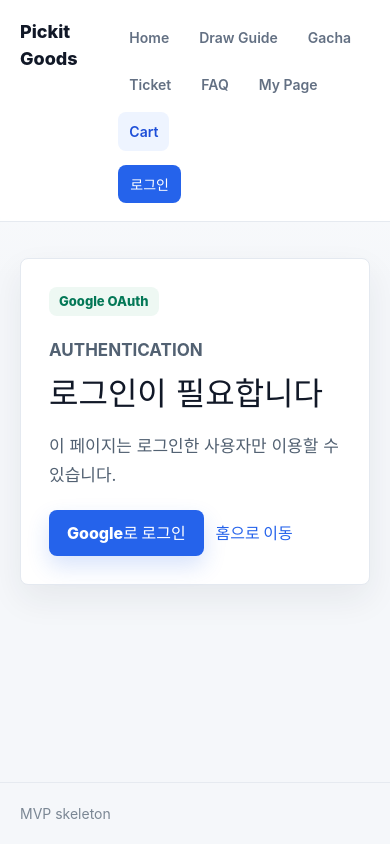
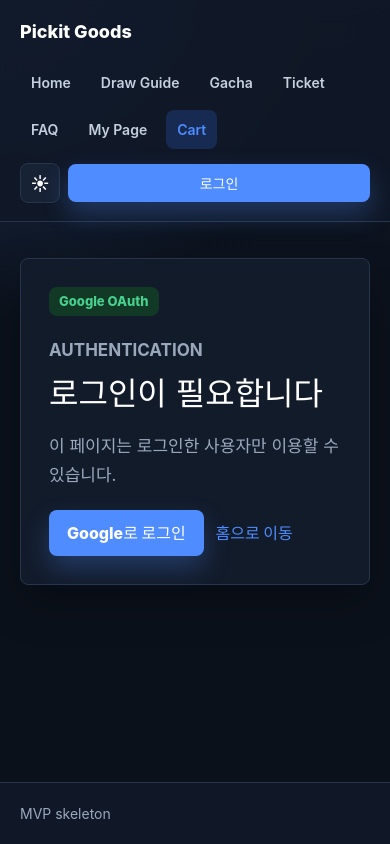
Before and after one commit to yuhyeon99/pickit-goods, a React (Vite) app: page /cart in a window 390 px wide. Built offline with nearby package versions, Linux system fonts and the light colour scheme; no server answers.

Commit message:
style: 다크 테마와 반응형 UI 기준 적용

```diff
--- a/src/app/providers/AppProviders.tsx
+++ b/src/app/providers/AppProviders.tsx
@@ -1,13 +1,16 @@
 import { QueryClient, QueryClientProvider } from '@tanstack/react-query';
 import type { PropsWithChildren } from 'react';
 import { AuthProvider } from '../../shared/model/auth/AuthProvider';
+import { ThemeProvider } from '../../shared/model/theme/ThemeProvider';
 
 const queryClient = new QueryClient();
 
 export function AppProviders({ children }: PropsWithChildren) {
   return (
     <QueryClientProvider client={queryClient}>
-      <AuthProvider>{children}</AuthProvider>
+      <ThemeProvider>
+        <AuthProvider>{children}</AuthProvider>
+      </ThemeProvider>
     </QueryClientProvider>
   );
 }
--- /dev/null
+++ b/src/shared/model/theme/ThemeProvider.tsx
@@ -0,0 +1,35 @@
+import type { PropsWithChildren } from 'react';
+import { useEffect, useMemo, useState } from 'react';
+import { ThemeContext } from './themeContext';
+import type { ThemeMode } from './types';
+
+const themeStorageKey = 'pickit-goods-theme';
+
+function readStoredTheme(): ThemeMode {
+  if (typeof window === 'undefined') {
+    return 'dark';
+  }
+
+  const storedTheme = window.localStorage.getItem(themeStorageKey);
+
+  return storedTheme === 'light' || storedTheme === 'dark' ? storedTheme : 'dark';
+}
+
+export function ThemeProvider({ children }: PropsWithChildren) {
+  const [theme, setTheme] = useState<ThemeMode>(readStoredTheme);
+
+  useEffect(() => {
+    document.documentElement.dataset.theme = theme;
+    window.localStorage.setItem(themeStorageKey, theme);
+  }, [theme]);
+
+  const value = useMemo(
+    () => ({
+      theme,
+      toggleTheme: () => setTheme((currentTheme) => (currentTheme === 'dark' ? 'light' : 'dark')),
+    }),
+    [theme],
+  );
+
+  return <ThemeContext.Provider value={value}>{children}</ThemeContext.Provider>;
+}
--- /dev/null
+++ b/src/shared/model/theme/themeContext.ts
@@ -0,0 +1,4 @@
+import { createContext } from 'react';
+import type { ThemeContextValue } from './types';
+
+export const ThemeContext = createContext<ThemeContextValue | null>(null);
--- /dev/null
+++ b/src/shared/model/theme/types.ts
@@ -0,0 +1,6 @@
+export type ThemeMode = 'light' | 'dark';
+
+export type ThemeContextValue = {
+  theme: ThemeMode;
+  toggleTheme: () => void;
+};
--- /dev/null
+++ b/src/shared/model/theme/useTheme.ts
@@ -0,0 +1,12 @@
+import { useContext } from 'react';
+import { ThemeContext } from './themeContext';
+
+export function useTheme() {
+  const context = useContext(ThemeContext);
+
+  if (!context) {
+    throw new Error('useTheme must be used within ThemeProvider');
+  }
+
+  return context;
+}
--- a/src/styles.css
+++ b/src/styles.css
@@ -1,8 +1,29 @@
 @import 'tailwindcss';
 
 :root {
-  color: #171f2a;
-  background: #f5f7fa;
+  --color-bg: #0b111b;
+  --color-bg-elevated: #101827;
+  --color-surface: #121b2a;
+  --color-surface-strong: #172235;
+  --color-surface-soft: #1c2940;
+  --color-text: #eef4ff;
+  --color-text-strong: #ffffff;
+  --color-muted: #9aa8bc;
+  --color-muted-strong: #c5d0df;
+  --color-border: #26354d;
+  --color-border-strong: #344761;
+  --color-primary: #4f8cff;
+  --color-primary-strong: #2f6df6;
+  --color-primary-soft: #172b52;
+  --color-success: #47d18c;
+  --color-success-soft: #123826;
+  --color-warning: #f2aa4c;
+  --color-warning-soft: #3d2a12;
+  --color-danger: #fb7185;
+  --color-danger-soft: #3a1720;
+  --color-shadow: rgb(0 0 0 / 0.28);
+  color: var(--color-text);
+  background: var(--color-bg);
   font-family:
     Inter, ui-sans-serif, system-ui, -apple-system, BlinkMacSystemFont, 'Segoe UI',
     sans-serif;
@@ -10,6 +31,30 @@
   text-rendering: optimizeLegibility;
   -webkit-font-smoothing: antialiased;
   -moz-osx-font-smoothing: grayscale;
+}
+
+[data-theme='light'] {
+  --color-bg: #f5f7fa;
+  --color-bg-elevated: #ffffff;
+  --color-surface: #ffffff;
+  --color-surface-strong: #f6f8fb;
+  --color-surface-soft: #eef2f7;
+  --color-text: #171f2a;
+  --color-text-strong: #111827;
+  --color-muted: #526172;
+  --color-muted-strong: #334155;
+  --color-border: #e4e9f0;
+  --color-border-strong: #dbe3ef;
+  --color-primary: #2563eb;
+  --color-primary-strong: #1d4ed8;
+  --color-primary-soft: #eef4ff;
+  --color-success: #047857;
+  --color-success-soft: #eef8f3;
+  --color-warning: #c2410c;
+  --color-warning-soft: #fff7ed;
+  --color-danger: #be123c;
+  --color-danger-soft: #fff7f8;
+  --color-shadow: rgb(31 41 55 / 0.07);
 }
 
 * {
@@ -21,8 +66,10 @@ body {
   min-height: 100vh;
   margin: 0;
   background:
-    linear-gradient(180deg, #ffffff 0, #f5f7fa 280px),
-    #f5f7fa;
+    radial-gradient(circle at top left, color-mix(in srgb, var(--color-primary) 18%, transparent), transparent 320px),
+    linear-gradient(180deg, var(--color-bg-elevated) 0, var(--color-bg) 340px),
+    var(--color-bg);
+  color: var(--color-text);
 }
 
 a {
@@ -1110,6 +1157,289 @@ a {
   padding: 24px;
 }
 
+.site-header {
+  border-color: var(--color-border);
+  background: color-mix(in srgb, var(--color-bg-elevated) 88%, transparent);
+}
+
+.brand,
+.admin-brand,
+.page-panel h1,
+.gacha-hero h1,
+.gacha-card h2,
+.gacha-price,
+.grade-pill strong,
+.auth-required-card h1,
+.detail-hero-content h1,
+.purchase-summary-card strong,
+.info-card h2,
+.fairness-card h2,
+.detail-info-list dd,
+.probability-row strong,
+.reward-item-heading h3,
+.reward-item-meta dd,
+.sticky-cta-card strong,
+.page-heading h1,
+.cart-item-main h2,
+.cart-item-main strong,
+.cart-item-meta dd,
+.cart-summary-card dd,
+.empty-cart-card h2,
+.checkout-complete-card h2,
+.checkout-complete-card dd,
+.draw-credit-card h2,
+.quantity-control span {
+  color: var(--color-text-strong);
+}
+
+.site-footer,
+.page-description,
+.helper-text,
+.gacha-hero p,
+.gacha-description,
+.state-card,
+.auth-required-card p,
+.purchase-summary-card p,
+.section-help,
+.fairness-card p,
+.reward-item-heading p,
+.reward-item-description,
+.sticky-cta-card span,
+.page-heading p,
+.cart-item-main p,
+.cart-summary-card p,
+.empty-cart-card p,
+.checkout-complete-card p,
+.draw-credit-card p,
+.auth-status-text {
+  color: var(--color-muted);
+}
+
+.nav-link,
+.admin-nav-link,
+.auth-button-secondary,
+.auth-user-link,
+.text-button,
+.soft-badge,
+.grade-pill,
+.detail-info-list dt,
+.reward-item-meta dt,
+.cart-item-meta dt,
+.cart-summary-card dt,
+.checkout-complete-card dt,
+.summary-label {
+  color: var(--color-muted-strong);
+}
+
+.page-panel,
+.gacha-card,
+.state-card,
+.auth-required-card,
+.detail-hero-card,
+.info-card,
+.fairness-card,
+.sticky-cta-card,
+.reward-item-card,
+.cart-item-card,
+.cart-summary-card,
+.empty-cart-card,
+.checkout-complete-card,
+.draw-credit-card {
+  border-color: var(--color-border);
+  background: var(--color-surface);
+  box-shadow: 0 18px 44px var(--color-shadow);
+}
+
+.purchase-summary-card,
+.gacha-meta-grid div,
+.detail-info-list div,
+.reward-item-meta div,
+.cart-item-meta div,
+.checkout-complete-card dl div,
+.auth-user-link,
+.auth-button-secondary,
+.text-button,
+.soft-badge,
+.grade-pill,
+.quantity-control button {
+  background: var(--color-surface-strong);
+}
+
+.primary-button,
+.primary-cta,
+.primary-link-button,
+.detail-button,
+.auth-button {
+  background: var(--color-primary);
+  color: #ffffff;
+  box-shadow: 0 12px 26px color-mix(in srgb, var(--color-primary) 28%, transparent);
+}
+
+.primary-cta:hover,
+.primary-link-button:hover,
+.detail-button:hover,
+.auth-button:hover {
+  background: var(--color-primary-strong);
+}
+
+.disabled-cta,
+.primary-cta:disabled {
+  background: var(--color-surface-soft);
+  color: var(--color-muted);
+}
+
+.nav-link.active,
+.admin-nav-link.active,
+.grade-badge {
+  background: var(--color-primary-soft);
+  color: var(--color-primary);
+}
+
+.nav-link:hover,
+.admin-nav-link:hover {
+  background: var(--color-surface-strong);
+  color: var(--color-text-strong);
+}
+
+.section-label,
+.text-link,
+.text-link-inline,
+.probability-row em {
+  color: var(--color-primary);
+}
+
+.status-badge,
+.status-badge-active,
+.credit-status-unused {
+  background: var(--color-success-soft);
+  color: var(--color-success);
+}
+
+.status-badge-limited {
+  background: var(--color-warning-soft);
+  color: var(--color-warning);
+}
+
+.status-badge-soldOut,
+.credit-status-used,
+.credit-status-expired,
+.credit-status-refunded,
+.credit-status-failed {
+  background: var(--color-surface-soft);
+  color: var(--color-muted-strong);
+}
+
+.status-badge-hidden {
+  background: var(--color-primary-soft);
+  color: var(--color-primary);
+}
+
+.state-card-error,
+.auth-error-text {
+  border-color: color-mix(in srgb, var(--color-danger) 45%, var(--color-border));
+  background: var(--color-danger-soft);
+  color: var(--color-danger);
+}
+
+.purchase-summary-card .success-message {
+  color: var(--color-success);
+}
+
+.purchase-summary-card .error-message {
+  color: var(--color-danger);
+}
+
+.probability-meter {
+  background: var(--color-surface-soft);
+}
+
+.probability-meter span {
+  background: var(--color-primary);
+}
+
+.quantity-control {
+  border-color: var(--color-border-strong);
+  background: var(--color-surface);
+}
+
+.quantity-control button {
+  color: var(--color-text-strong);
+}
+
+.quantity-control button:disabled {
+  color: var(--color-muted);
+}
+
+.site-footer,
+.admin-sidebar {
+  border-color: var(--color-border);
+  background: var(--color-bg-elevated);
+}
+
+.admin-shell {
+  background: var(--color-bg);
+}
+
+.theme-toggle-button {
+  display: inline-flex;
+  width: 40px;
+  min-width: 40px;
+  height: 40px;
+  align-items: center;
+  justify-content: center;
+  border: 1px solid var(--color-border);
+  border-radius: 8px;
+  background: var(--color-surface-strong);
+  color: var(--color-text-strong);
+  cursor: pointer;
+  font: inherit;
+  font-size: 18px;
+  font-weight: 850;
+}
+
+.theme-toggle-button:hover {
+  border-color: var(--color-border-strong);
+  background: var(--color-surface-soft);
+}
+
+@media (max-width: 520px) {
+  .site-header {
+    display: grid;
+    grid-template-columns: 1fr;
+  }
+
+  .auth-header-area {
+    width: 100%;
+  }
+
+  .auth-button,
+  .auth-user-link {
+    flex: 1 1 auto;
+    justify-content: center;
+  }
+
+  .primary-cta,
+  .primary-link-button,
+  .detail-button,
+  .disabled-cta {
+    width: 100%;
+  }
+
+  .cart-item-meta,
+  .reward-item-meta,
+  .gacha-meta-grid {
+    grid-template-columns: 1fr;
+  }
+
+  .probability-row {
+    grid-template-columns: auto 1fr auto;
+  }
+
+  .probability-row em {
+    grid-column: 2 / -1;
+  }
+}
+
 @media (min-width: 760px) {
   .site-header {
     align-items: center;
@@ -1198,3 +1528,9 @@ a {
     padding: 48px;
   }
 }
+
+@media (min-width: 1120px) {
+  .gacha-card-grid {
+    grid-template-columns: repeat(3, minmax(0, 1fr));
+  }
+}
--- a/src/widgets/header/Header.tsx
+++ b/src/widgets/header/Header.tsx
@@ -1,5 +1,6 @@
 import { NavLink } from 'react-router-dom';
 import { useAuth } from '../../shared/model/auth/useAuth';
+import { useTheme } from '../../shared/model/theme/useTheme';
 
 const navItems = [
   { to: '/', label: 'Home' },
@@ -14,7 +15,9 @@ const navItems = [
 export function Header() {
   const { isAdmin, isAuthenticated, isLoading, profile, signInWithGoogle, signOut, user } =
     useAuth();
+  const { theme, toggleTheme } = useTheme();
   const displayName = profile?.displayName ?? user?.email ?? '사용자';
+  const nextThemeLabel = theme === 'dark' ? '라이트 모드로 변경' : '다크 모드로 변경';
 
   return (
     <header className="site-header">
@@ -35,6 +38,15 @@ export function Header() {
           ) : null}
         </nav>
         <div className="auth-header-area">
+          <button
+            className="theme-toggle-button"
+            type="button"
+            onClick={toggleTheme}
+            aria-label={`테마 변경: ${nextThemeLabel}`}
+            title={nextThemeLabel}
+          >
+            <span aria-hidden="true">{theme === 'dark' ? '☀' : '☾'}</span>
+          </button>
           {isLoading ? <span className="auth-status-text">확인 중</span> : null}
           {!isLoading && !isAuthenticated ? (
             <button className="auth-button" type="button" onClick={() => void signInWithGoogle()}>
```
Also changed, not shown: 3 other files (tests, documents, lock files or other folders).
